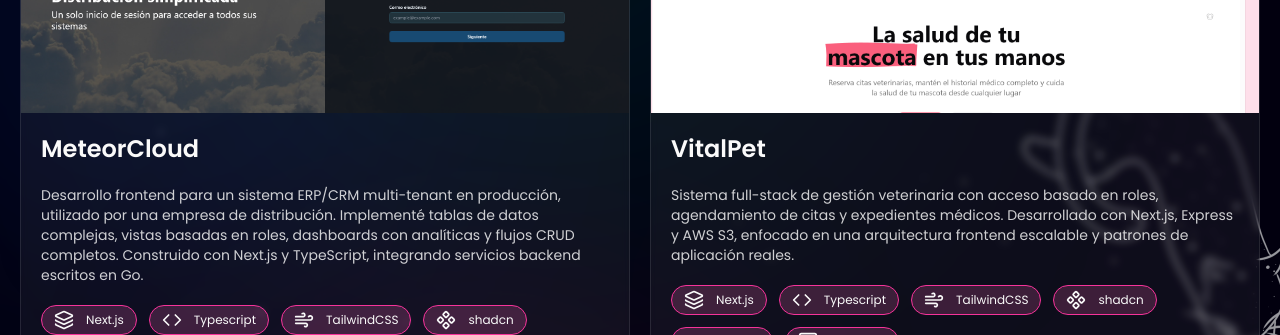
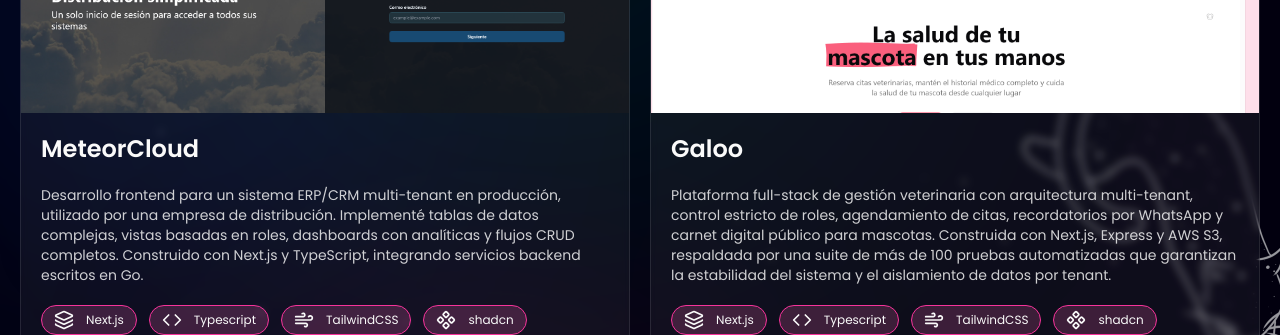
Before and after one commit to JMPatinoFlores/portfolio, a Next.js app: page / in a window 1280 px wide. Shown: the part 2120-2455 px from the top of the page. Built offline with nearby package versions, Linux system fonts and the light colour scheme; no server answers.

Commit message:
feat: update project details for Galoo; replace vitalPet with new description and links in English and Spanish

```diff
--- a/_contstants/projects.ts
+++ b/_contstants/projects.ts
@@ -53,7 +53,7 @@
         image: "/meteorcloud.png",
     },
     {
-        key: "vitalPet",
+        key: "galoo",
         tools: [
             {
                 icon: Layers,
@@ -80,8 +80,7 @@
                 label: "Express.js",
             },
         ],
-        repo: "#",
-        link: "#",
+        link: "https://www.galoo.pet/",
         image: "/vitalpet.png",
     },
     {
@@ -108,8 +107,7 @@
                 label: "Nest.js",
             },
         ],
-        repo: "#",
-        link: "https://rutaviajera.vercel.app/",
+        repo: "https://github.com/JMPatinoFlores/PM4FE-JMPatinoFlores",
         image: "/rutaviajera.png",
     },
     {
@@ -136,7 +134,6 @@
                 label: "Express.js",
             },
         ],
-        repo: "#",
         link: "https://trendy-treasures-ec.vercel.app/",
         image: "/trendytreasures.png",
     },
@@ -156,8 +153,8 @@
                 label: "TailwindCSS",
             },
         ],
-        repo: "#",
-        link: "https://www.jywebstudio.com/",
+        repo: "https://github.com/JMPatinoFlores/jywebstudio",
+        link: "https://jywebstudio.vercel.app/",
         image: "/jywebstudio.png",
     },
 ];
--- a/messages/en.json
+++ b/messages/en.json
@@ -71,9 +71,9 @@
         "title": "MeteorCloud",
         "description": "Frontend development for a production multi-tenant ERP/CRM system used in production by a distribution company. Implemented complex data tables, role-based views, dashboards with analytics, and full CRUD workflows. Built with Next.js and TypeScript, integrating with backend services written in Go."
       },
-      "vitalPet": {
-        "title": "VitalPet",
-        "description": "Full-stack veterinary management system with role-based access, appointment scheduling, and medical records. Developed using Next.js, Express, and AWS S3, focusing on scalable frontend architecture and real-world application patterns."
+      "galoo": {
+        "title": "Galoo",
+        "description": "Full-stack veterinary management platform with multi-tenant architecture, strict role-based access, appointment scheduling, WhatsApp reminders, and a public digital pet ID. Built with Next.js, Express, and AWS S3, backed by a 100+ automated test suite ensuring system stability and tenant data isolation."
       },
       "rutaViajera": {
         "title": "Ruta Viajera",
--- a/messages/es.json
+++ b/messages/es.json
@@ -105,9 +105,9 @@
                 "title": "MeteorCloud",
                 "description": "Desarrollo frontend para un sistema ERP/CRM multi-tenant en producción, utilizado por una empresa de distribución. Implementé tablas de datos complejas, vistas basadas en roles, dashboards con analíticas y flujos CRUD completos. Construido con Next.js y TypeScript, integrando servicios backend escritos en Go."
             },
-            "vitalPet": {
-                "title": "VitalPet",
-                "description": "Sistema full-stack de gestión veterinaria con acceso basado en roles, agendamiento de citas y expedientes médicos. Desarrollado con Next.js, Express y AWS S3, enfocado en una arquitectura frontend escalable y patrones de aplicación reales."
+            "galoo": {
+                "title": "Galoo",
+                "description": "Plataforma full-stack de gestión veterinaria con arquitectura multi-tenant, control estricto de roles, agendamiento de citas, recordatorios por WhatsApp y carnet digital público para mascotas. Construida con Next.js, Express y AWS S3, respaldada por una suite de más de 100 pruebas automatizadas que garantizan la estabilidad del sistema y el aislamiento de datos por tenant."
             },
             "rutaViajera": {
                 "title": "Ruta Viajera",
```
